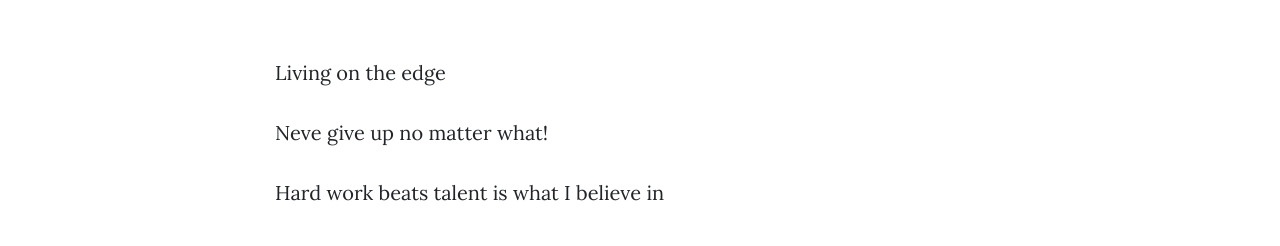
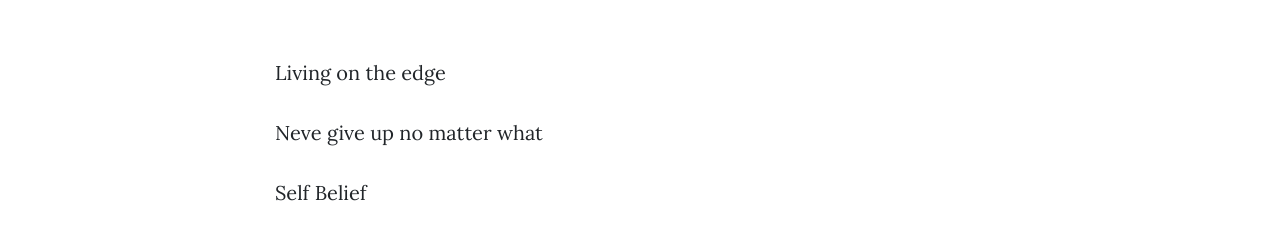
Before and after one commit to AGYAATPURUSH/psyecho, a website: page about.html in a window 1280 px wide. Shown: the part 554-800 px from the top of the page. Drawn offline with nearby package versions, Linux system fonts and the light colour scheme.

Commit message:
Update about.html

```diff
--- a/about.html
+++ b/about.html
@@ -72,8 +72,8 @@
     <div class="row">
       <div class="col-lg-8 col-md-10 mx-auto">
         <p> Living on the edge </p>
-        <p>Neve give up no matter what!</p>
-        <p> Hard work beats talent is what I believe in</p>
+        <p>Neve give up no matter what</p>
+        <p> Self Belief</p>
       </div>
     </div>
   </div>
```
